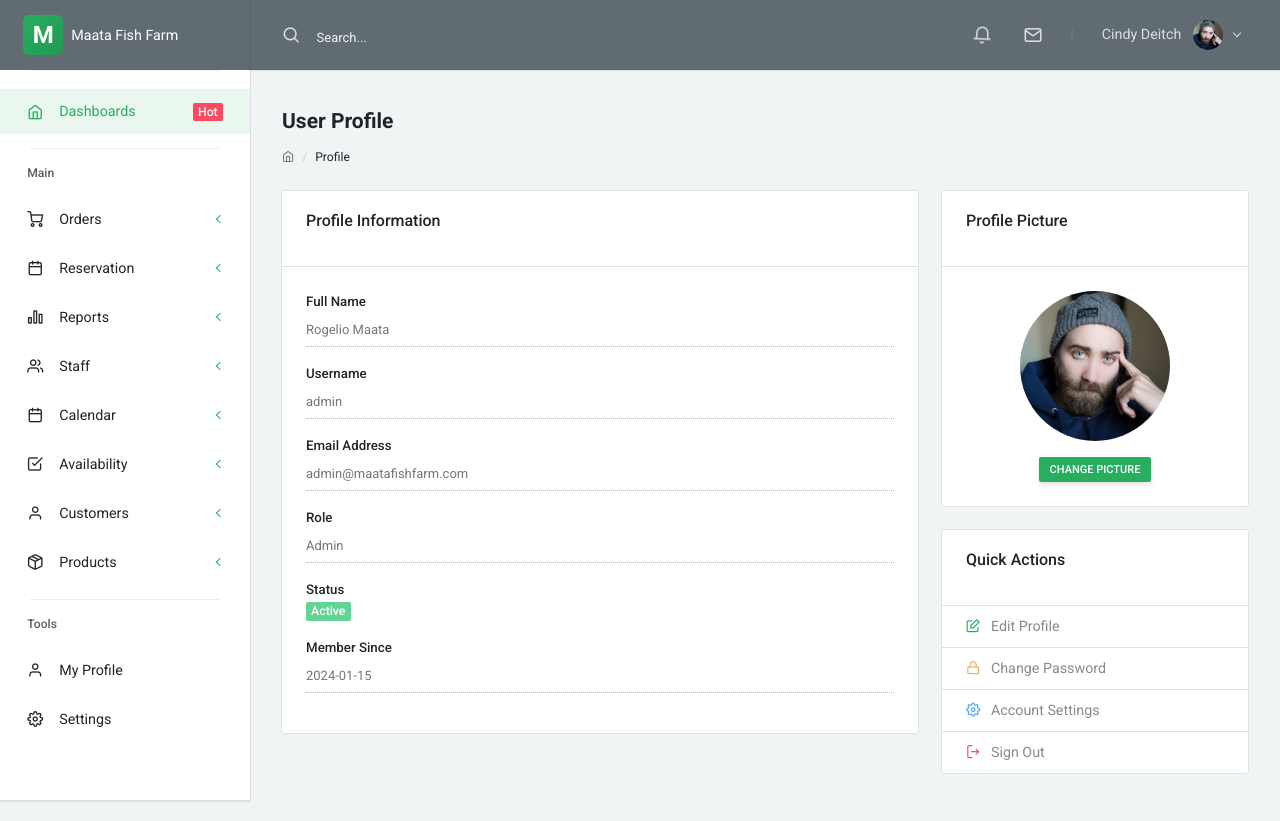
After one commit to Miracle5222/maataFishFarmSystem, a PHP site: page /user_profile.php in a window 1280 px wide. The commit adds this page. Run offline with PHP 8.4, Linux system fonts and the light colour scheme; some web fonts are replaced.

Commit message:
adding user profile

```diff
--- a/partials/navbar.php
+++ b/partials/navbar.php
@@ -63,7 +63,8 @@
                                 <div class="ui-icon ui-icon-sm feather icon-user-plus bg-info border-0 text-white"></div>
                                 <div class="media-body line-height-condenced ml-3">
                                     <div class="text-dark">You have
-                                        <strong>4</strong> new followers</div>
+                                        <strong>4</strong> new followers
+                                    </div>
                                     <div class="text-light small mt-1">
                                         Phasellus nunc nisl, posuere cursus pretium nec, dictum vehicula tellus.
                                     </div>
@@ -163,14 +164,14 @@
                         </span>
                     </a>
                     <div class="dropdown-menu dropdown-menu-right">
-                        <a href="javascript:" class="dropdown-item">
+                        <a href="user_profile.php" class="dropdown-item">
                             <i class="feather icon-user text-muted"></i> &nbsp; My profile</a>
-                        <a href="javascript:" class="dropdown-item">
+                        <a href="#" class="dropdown-item" data-toggle="modal" data-target="#messagesModal">
                             <i class="feather icon-mail text-muted"></i> &nbsp; Messages</a>
-                        <a href="javascript:" class="dropdown-item">
+                        <a href="user_profile.php" class="dropdown-item">
                             <i class="feather icon-settings text-muted"></i> &nbsp; Account settings</a>
                         <div class="dropdown-divider"></div>
-                        <a href="javascript:" class="dropdown-item">
+                        <a href="handlers/logout.php" class="dropdown-item" onclick="return confirm('Are you sure you want to sign out?');">
                             <i class="feather icon-power text-danger"></i> &nbsp; Log Out</a>
                     </div>
                 </div>
--- a/partials/navigation.php
+++ b/partials/navigation.php
@@ -26,9 +26,15 @@
             <div>Orders</div>
         </a>
         <ul class="sidenav-menu">
-            <li class="sidenav-item"><a href="orders_view.php" class="sidenav-link"><div>View Orders</div></a></li>
-            <li class="sidenav-item"><a href="orders_history.php" class="sidenav-link"><div>Historical Orders</div></a></li>
-            <li class="sidenav-item"><a href="orders_create.php" class="sidenav-link"><div>Create Order</div></a></li>
+            <li class="sidenav-item"><a href="orders_view.php" class="sidenav-link">
+                    <div>View Orders</div>
+                </a></li>
+            <li class="sidenav-item"><a href="orders_history.php" class="sidenav-link">
+                    <div>Historical Orders</div>
+                </a></li>
+            <li class="sidenav-item"><a href="orders_create.php" class="sidenav-link">
+                    <div>Create Order</div>
+                </a></li>
         </ul>
     </li>
 
@@ -39,8 +45,12 @@
             <div>Reservation</div>
         </a>
         <ul class="sidenav-menu">
-            <li class="sidenav-item"><a href="reservation_new.php" class="sidenav-link"><div>New Reservation</div></a></li>
-            <li class="sidenav-item"><a href="reservation_list.php" class="sidenav-link"><div>View Reservations</div></a></li>
+            <li class="sidenav-item"><a href="reservation_new.php" class="sidenav-link">
+                    <div>New Reservation</div>
+                </a></li>
+            <li class="sidenav-item"><a href="reservation_list.php" class="sidenav-link">
+                    <div>View Reservations</div>
+                </a></li>
         </ul>
     </li>
 
@@ -51,8 +61,12 @@
             <div>Reports</div>
         </a>
         <ul class="sidenav-menu">
-            <li class="sidenav-item"><a href="reports_sales.php" class="sidenav-link"><div>Sales Report</div></a></li>
-            <li class="sidenav-item"><a href="reports_revenue.php" class="sidenav-link"><div>Revenue Report</div></a></li>
+            <li class="sidenav-item"><a href="reports_sales.php" class="sidenav-link">
+                    <div>Sales Report</div>
+                </a></li>
+            <li class="sidenav-item"><a href="reports_revenue.php" class="sidenav-link">
+                    <div>Revenue Report</div>
+                </a></li>
         </ul>
     </li>
 
@@ -63,8 +77,12 @@
             <div>Staff</div>
         </a>
         <ul class="sidenav-menu">
-            <li class="sidenav-item"><a href="staff_list.php" class="sidenav-link"><div>Staff List</div></a></li>
-            <li class="sidenav-item"><a href="staff_add.php" class="sidenav-link"><div>Add Staff</div></a></li>
+            <li class="sidenav-item"><a href="staff_list.php" class="sidenav-link">
+                    <div>Staff List</div>
+                </a></li>
+            <li class="sidenav-item"><a href="staff_add.php" class="sidenav-link">
+                    <div>Add Staff</div>
+                </a></li>
         </ul>
     </li>
 
@@ -75,8 +93,12 @@
             <div>Calendar</div>
         </a>
         <ul class="sidenav-menu">
-            <li class="sidenav-item"><a href="calendar_month.php" class="sidenav-link"><div>Monthly View</div></a></li>
-            <li class="sidenav-item"><a href="calendar_bookings.php" class="sidenav-link"><div>Bookings</div></a></li>
+            <li class="sidenav-item"><a href="calendar_month.php" class="sidenav-link">
+                    <div>Monthly View</div>
+                </a></li>
+            <li class="sidenav-item"><a href="calendar_bookings.php" class="sidenav-link">
+                    <div>Bookings</div>
+                </a></li>
         </ul>
     </li>
 
@@ -87,8 +109,12 @@
             <div>Availability</div>
         </a>
         <ul class="sidenav-menu">
-            <li class="sidenav-item"><a href="availability_check.php" class="sidenav-link"><div>Check Availability</div></a></li>
-            <li class="sidenav-item"><a href="availability_set.php" class="sidenav-link"><div>Set Availability</div></a></li>
+            <li class="sidenav-item"><a href="availability_check.php" class="sidenav-link">
+                    <div>Check Availability</div>
+                </a></li>
+            <li class="sidenav-item"><a href="availability_set.php" class="sidenav-link">
+                    <div>Set Availability</div>
+                </a></li>
         </ul>
     </li>
 
@@ -99,9 +125,15 @@
             <div>Customers</div>
         </a>
         <ul class="sidenav-menu">
-            <li class="sidenav-item"><a href="customers_list.php" class="sidenav-link"><div>Customer List</div></a></li>
-            <li class="sidenav-item"><a href="customers_add.php" class="sidenav-link"><div>Add Customer</div></a></li>
-            <li class="sidenav-item"><a href="customers_profile.php" class="sidenav-link"><div>Customer Profiles</div></a></li>
+            <li class="sidenav-item"><a href="customers_list.php" class="sidenav-link">
+                    <div>Customer List</div>
+                </a></li>
+            <li class="sidenav-item"><a href="customers_add.php" class="sidenav-link">
+                    <div>Add Customer</div>
+                </a></li>
+            <li class="sidenav-item"><a href="customers_profile.php" class="sidenav-link">
+                    <div>Customer Profiles</div>
+                </a></li>
         </ul>
     </li>
 
@@ -112,11 +144,21 @@
             <div>Products</div>
         </a>
         <ul class="sidenav-menu">
-            <li class="sidenav-item"><a href="products_fish.php" class="sidenav-link"><div>Fish Species</div></a></li>
-            <li class="sidenav-item"><a href="products_menu.php" class="sidenav-link"><div>Menu Items</div></a></li>
-            <li class="sidenav-item"><a href="products_list.php" class="sidenav-link"><div>All Products</div></a></li>
-            <li class="sidenav-item"><a href="products_add.php" class="sidenav-link"><div>Add Product</div></a></li>
-            <li class="sidenav-item"><a href="inventory_manage.php" class="sidenav-link"><div>Manage Inventory</div></a></li>
+            <li class="sidenav-item"><a href="products_fish.php" class="sidenav-link">
+                    <div>Fish Species</div>
+                </a></li>
+            <li class="sidenav-item"><a href="products_menu.php" class="sidenav-link">
+                    <div>Menu Items</div>
+                </a></li>
+            <li class="sidenav-item"><a href="products_list.php" class="sidenav-link">
+                    <div>All Products</div>
+                </a></li>
+            <li class="sidenav-item"><a href="products_add.php" class="sidenav-link">
+                    <div>Add Product</div>
+                </a></li>
+            <li class="sidenav-item"><a href="inventory_manage.php" class="sidenav-link">
+                    <div>Manage Inventory</div>
+                </a></li>
         </ul>
     </li>
 
@@ -124,7 +166,13 @@
 
     <li class="sidenav-header small font-weight-semibold">Tools</li>
     <li class="sidenav-item">
-        <a href="javascript:" class="sidenav-link">
+        <a href="user_profile.php" class="sidenav-link">
+            <i class="sidenav-icon feather icon-user"></i>
+            <div>My Profile</div>
+        </a>
+    </li>
+    <li class="sidenav-item">
+        <a href="user_profile.php" class="sidenav-link">
             <i class="sidenav-icon feather icon-settings"></i>
             <div>Settings</div>
         </a>
--- /dev/null
+++ b/user_profile.php
@@ -0,0 +1,308 @@
+<?php
+include 'config/db.php';
+session_start();
+
+// Check if user is logged in - using demo data if not
+$user = array(
+    'id' => 1,
+    'username' => $_SESSION['username'] ?? 'admin',
+    'email' => $_SESSION['email'] ?? 'admin@maatafishfarm.com',
+    'full_name' => $_SESSION['full_name'] ?? 'Rogelio Maata',
+    'role' => $_SESSION['role'] ?? 'admin',
+    'status' => $_SESSION['status'] ?? 'active',
+    'created_at' => '2024-01-15'
+);
+
+// Check for success messages
+$success = '';
+if (isset($_GET['message'])) {
+    $success = htmlspecialchars($_GET['message']);
+}
+
+include 'partials/head.php';
+?>
+<?php include 'partials/sidenav.php'; ?>
+<?php include 'partials/navbar.php'; ?>
+
+<!-- [ Layout content ] Start -->
+<div class="layout-content">
+
+    <!-- [ content ] Start -->
+    <div class="container-fluid flex-grow-1 container-p-y">
+        <h4 class="font-weight-bold py-3 mb-0">User Profile</h4>
+        <div class="text-muted small mt-0 mb-4 d-block breadcrumb">
+            <ol class="breadcrumb">
+                <li class="breadcrumb-item"><a href="index.php"><i class="feather icon-home"></i></a></li>
+                <li class="breadcrumb-item active">Profile</li>
+            </ol>
+        </div>
+
+        <?php if ($success): ?>
+            <div class="alert alert-success alert-dismissible fade show" role="alert">
+                <?php echo $success; ?>
+                <button type="button" class="close" data-dismiss="alert" aria-label="Close">
+                    <span aria-hidden="true">&times;</span>
+                </button>
+            </div>
+        <?php endif; ?>
+
+        <div class="row">
+            <div class="col-md-8">
+                <div class="card mb-4">
+                    <div class="card-header with-elements">
+                        <h5 class="card-header-title">Profile Information</h5>
+                    </div>
+                    <div class="card-body">
+                        <?php
+                        // For demo purposes, showing sample user data
+                        // In production, this should fetch from database using session
+                        ?>
+                        <div class="form-group">
+                            <label class="form-label">Full Name</label>
+                            <input type="text" class="form-control" value="<?php echo $user['full_name']; ?>" disabled>
+                        </div>
+                        <div class="form-group">
+                            <label class="form-label">Username</label>
+                            <input type="text" class="form-control" value="<?php echo $user['username']; ?>" disabled>
+                        </div>
+                        <div class="form-group">
+                            <label class="form-label">Email Address</label>
+                            <input type="email" class="form-control" value="<?php echo $user['email']; ?>" disabled>
+                        </div>
+                        <div class="form-group">
+                            <label class="form-label">Role</label>
+                            <input type="text" class="form-control" value="<?php echo ucfirst($user['role']); ?>" disabled>
+                        </div>
+                        <div class="form-group">
+                            <label class="form-label">Status</label>
+                            <div>
+                                <span class="badge badge-success"><?php echo ucfirst($user['status']); ?></span>
+                            </div>
+                        </div>
+                        <div class="form-group">
+                            <label class="form-label">Member Since</label>
+                            <input type="text" class="form-control" value="<?php echo $user['created_at']; ?>" disabled>
+                        </div>
+                    </div>
+                </div>
+            </div>
+
+            <div class="col-md-4">
+                <div class="card mb-4">
+                    <div class="card-header with-elements">
+                        <h5 class="card-header-title">Profile Picture</h5>
+                    </div>
+                    <div class="card-body text-center">
+                        <img src="assets/img/avatars/1.png" alt="Profile Picture" class="rounded-circle" style="width: 150px; height: 150px; object-fit: cover;">
+                        <div class="mt-3">
+                            <button class="btn btn-primary btn-sm" data-toggle="modal" data-target="#changePictureModal">Change Picture</button>
+                        </div>
+                    </div>
+                </div>
+
+                <div class="card mb-4">
+                    <div class="card-header with-elements">
+                        <h5 class="card-header-title">Quick Actions</h5>
+                    </div>
+                    <div class="list-group list-group-flush">
+                        <a href="#" class="list-group-item list-group-item-action" data-toggle="modal" data-target="#editProfileModal">
+                            <i class="feather icon-edit text-primary"></i> &nbsp; Edit Profile
+                        </a>
+                        <a href="#" class="list-group-item list-group-item-action" data-toggle="modal" data-target="#changePasswordModal">
+                            <i class="feather icon-lock text-warning"></i> &nbsp; Change Password
+                        </a>
+                        <a href="#" class="list-group-item list-group-item-action" data-toggle="modal" data-target="#accountSettingsModal">
+                            <i class="feather icon-settings text-info"></i> &nbsp; Account Settings
+                        </a>
+                        <a href="handlers/logout.php" class="list-group-item list-group-item-action" onclick="return confirm('Are you sure you want to sign out?');">
+                            <i class="feather icon-log-out text-danger"></i> &nbsp; Sign Out
+                        </a>
+                    </div>
+                </div>
+            </div>
+        </div>
+    </div>
+
+</div>
+<!-- [ Layout content ] End -->
+</div>
+<!-- [ Layout wrapper ] End -->
+</div>
+<!-- [ Page wrapper ] End -->
+
+<!-- Edit Profile Modal -->
+<div class="modal fade" id="editProfileModal" tabindex="-1" role="dialog" aria-labelledby="editProfileLabel" aria-hidden="true">
+    <div class="modal-dialog" role="document">
+        <div class="modal-content">
+            <div class="modal-header">
+                <h5 class="modal-title" id="editProfileLabel">Edit Profile</h5>
+                <button type="button" class="close" data-dismiss="modal" aria-label="Close">
+                    <span aria-hidden="true">&times;</span>
+                </button>
+            </div>
+            <form id="editProfileForm" method="POST" action="handlers/user_profile_handler.php">
+                <div class="modal-body">
+                    <div class="form-group">
+                        <label class="form-label">Full Name</label>
+                        <input type="text" class="form-control" name="full_name" value="<?php echo $user['full_name']; ?>" required>
+                    </div>
+                    <div class="form-group">
+                        <label class="form-label">Email Address</label>
+                        <input type="email" class="form-control" name="email" value="<?php echo $user['email']; ?>" required>
+                    </div>
+                    <div class="form-group">
+                        <label class="form-label">Username</label>
+                        <input type="text" class="form-control" name="username" value="<?php echo $user['username']; ?>" required>
+                    </div>
+                </div>
+                <div class="modal-footer">
+                    <button type="button" class="btn btn-secondary" data-dismiss="modal">Cancel</button>
+                    <button type="submit" class="btn btn-primary" name="action" value="edit_profile">Save Changes</button>
+                </div>
+            </form>
+        </div>
+    </div>
+</div>
+
+<!-- Change Password Modal -->
+<div class="modal fade" id="changePasswordModal" tabindex="-1" role="dialog" aria-labelledby="changePasswordLabel" aria-hidden="true">
+    <div class="modal-dialog" role="document">
+        <div class="modal-content">
+            <div class="modal-header">
+                <h5 class="modal-title" id="changePasswordLabel">Change Password</h5>
+                <button type="button" class="close" data-dismiss="modal" aria-label="Close">
+                    <span aria-hidden="true">&times;</span>
+                </button>
+            </div>
+            <form id="changePasswordForm" method="POST" action="handlers/change_password_handler.php">
+                <div class="modal-body">
+                    <div class="form-group">
+                        <label class="form-label">Current Password</label>
+                        <input type="password" class="form-control" name="current_password" required>
+                    </div>
+                    <div class="form-group">
+                        <label class="form-label">New Password</label>
+                        <input type="password" class="form-control" name="new_password" id="newPassword" required>
+                        <small class="form-text text-muted">Password must be at least 8 characters long</small>
+                    </div>
+                    <div class="form-group">
+                        <label class="form-label">Confirm New Password</label>
+                        <input type="password" class="form-control" name="confirm_password" id="confirmPassword" required>
+                    </div>
+                </div>
+                <div class="modal-footer">
+                    <button type="button" class="btn btn-secondary" data-dismiss="modal">Cancel</button>
+                    <button type="submit" class="btn btn-primary">Update Password</button>
+                </div>
+            </form>
+        </div>
+    </div>
+</div>
+
+<!-- Account Settings Modal -->
+<div class="modal fade" id="accountSettingsModal" tabindex="-1" role="dialog" aria-labelledby="accountSettingsLabel" aria-hidden="true">
+    <div class="modal-dialog" role="document">
+        <div class="modal-content">
+            <div class="modal-header">
+                <h5 class="modal-title" id="accountSettingsLabel">Account Settings</h5>
+                <button type="button" class="close" data-dismiss="modal" aria-label="Close">
+                    <span aria-hidden="true">&times;</span>
+                </button>
+            </div>
+            <form id="accountSettingsForm" method="POST" action="handlers/account_settings_handler.php">
+                <div class="modal-body">
+                    <h6 class="mb-3">Notification Preferences</h6>
+                    <div class="custom-control custom-checkbox mb-2">
+                        <input type="checkbox" class="custom-control-input" id="emailNotifications" name="email_notifications" checked>
+                        <label class="custom-control-label" for="emailNotifications">Email Notifications</label>
+                    </div>
+                    <div class="custom-control custom-checkbox mb-2">
+                        <input type="checkbox" class="custom-control-input" id="orderUpdates" name="order_updates" checked>
+                        <label class="custom-control-label" for="orderUpdates">Order Updates</label>
+                    </div>
+                    <div class="custom-control custom-checkbox mb-3">
+                        <input type="checkbox" class="custom-control-input" id="systemAlerts" name="system_alerts" checked>
+                        <label class="custom-control-label" for="systemAlerts">System Alerts</label>
+                    </div>
+
+                    <hr>
+
+                    <h6 class="mb-3">Account Preferences</h6>
+                    <div class="form-group">
+                        <label class="form-label">Language</label>
+                        <select class="form-control" name="language">
+                            <option value="en">English</option>
+                            <option value="tl">Tagalog</option>
+                        </select>
+                    </div>
+                    <div class="form-group">
+                        <label class="form-label">Timezone</label>
+                        <select class="form-control" name="timezone">
+                            <option value="Asia/Manila">Asia/Manila</option>
+                            <option value="UTC">UTC</option>
+                        </select>
+                    </div>
+
+                    <hr>
+
+                    <h6 class="mb-3">Danger Zone</h6>
+                    <div class="alert alert-warning">
+                        <small>Account deletion is permanent and cannot be undone.</small>
+                    </div>
+                    <button type="button" class="btn btn-danger btn-sm" data-toggle="modal" data-target="#deleteAccountModal" data-dismiss="modal">Delete Account</button>
+                </div>
+                <div class="modal-footer">
+                    <button type="button" class="btn btn-secondary" data-dismiss="modal">Cancel</button>
+                    <button type="submit" class="btn btn-primary">Save Settings</button>
+                </div>
+            </form>
+        </div>
+    </div>
+</div>
+
+<!-- Delete Account Modal -->
+<div class="modal fade" id="deleteAccountModal" tabindex="-1" role="dialog" aria-labelledby="deleteAccountLabel" aria-hidden="true">
+    <div class="modal-dialog" role="document">
+        <div class="modal-content">
+            <div class="modal-header bg-danger text-white">
+                <h5 class="modal-title" id="deleteAccountLabel">Delete Account</h5>
+                <button type="button" class="close text-white" data-dismiss="modal" aria-label="Close">
+                    <span aria-hidden="true">&times;</span>
+                </button>
+            </div>
+            <form method="POST" action="handlers/delete_account_handler.php">
+                <div class="modal-body">
+                    <p><strong>Warning:</strong> This action cannot be undone. All your data will be permanently deleted.</p>
+                    <div class="form-group">
+                        <label class="form-label">Enter your password to confirm deletion:</label>
+                        <input type="password" class="form-control" name="confirm_delete_password" required>
+                    </div>
+                </div>
+                <div class="modal-footer">
+                    <button type="button" class="btn btn-secondary" data-dismiss="modal">Cancel</button>
+                    <button type="submit" class="btn btn-danger">Delete My Account</button>
+                </div>
+            </form>
+        </div>
+    </div>
+</div>
+
+<script>
+    // Validate password confirmation
+    document.getElementById('changePasswordForm')?.addEventListener('submit', function(e) {
+        const newPassword = document.getElementById('newPassword').value;
+        const confirmPassword = document.getElementById('confirmPassword').value;
+
+        if (newPassword.length < 8) {
+            e.preventDefault();
+            alert('Password must be at least 8 characters long');
+            return false;
+        }
+
+        if (newPassword !== confirmPassword) {
+            e.preventDefault();
+            alert('Passwords do not match');
+            return false;
+        }
+    });
+</script>
```
Also changed, not shown: handlers/account_settings_handler.php (added, +65 -0 lines), handlers/change_password_handler.php (added, +65 -0 lines), handlers/delete_account_handler.php (added, +53 -0 lines), handlers/logout.php (added, +26 -0 lines), handlers/user_profile_handler.php (added, +57 -0 lines).
